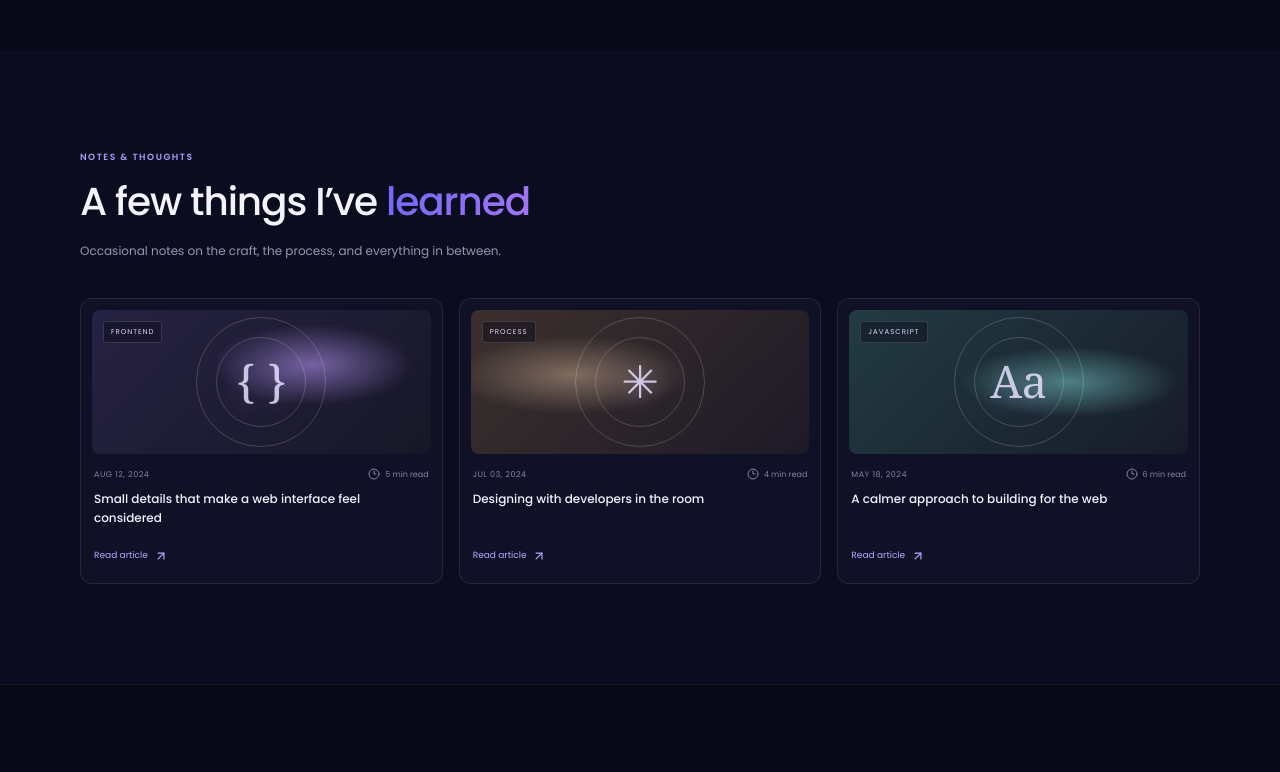
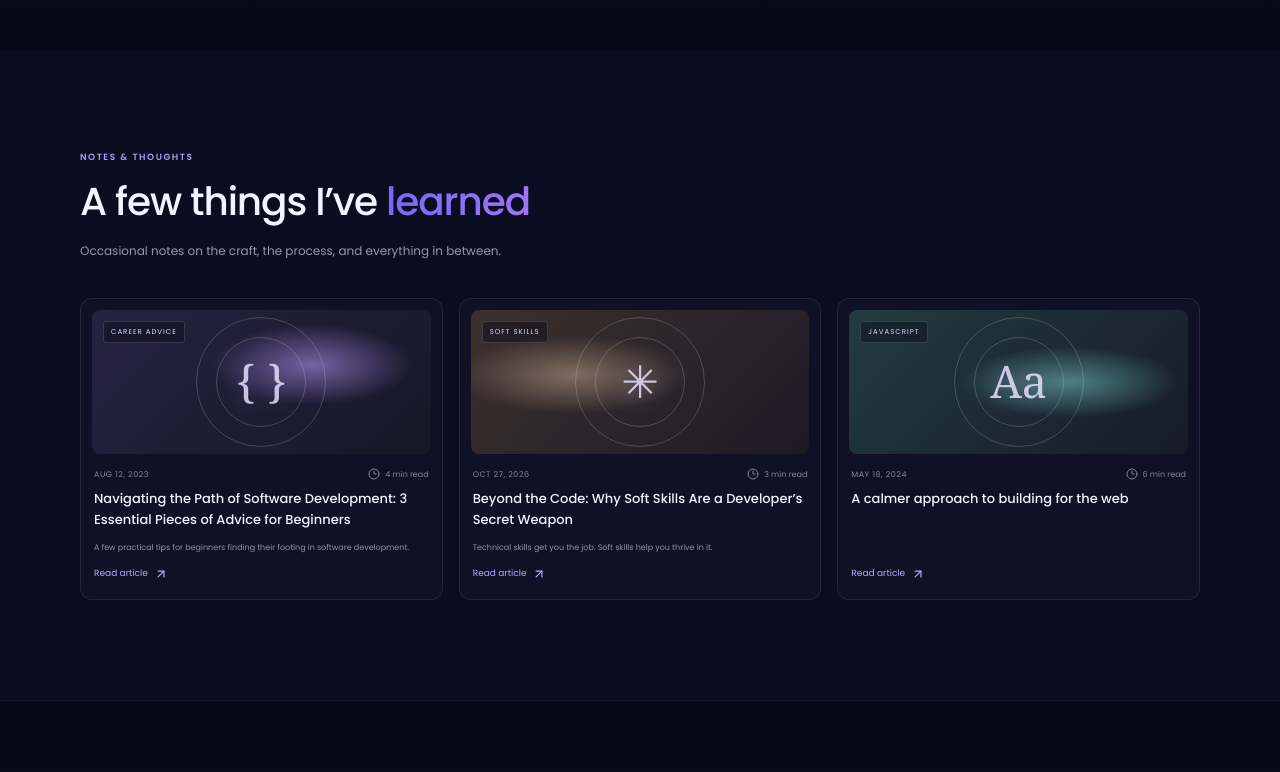
Before and after one commit to mariegrace31/mgportfolio, a Next.js app: page / in a window 1280 px wide. Shown: the part 3197-3969 px from the top of the page. Built offline with nearby package versions, Linux system fonts and the light colour scheme.

Commit message:
Update articles page

```diff
--- a/app/globals.css
+++ b/app/globals.css
@@ -140,6 +140,16 @@ button, a { -webkit-tap-highlight-color: transparent; }
 .project-card { height:100%; display:flex; flex-direction:column; }
 .project-info { display:flex; flex:1; flex-direction:column; }
 .project-actions { margin-top:auto; padding-top:15px; }
+.projects-grid > * { display:flex; }.projects-grid > * > .project-card { width:100%; }
+.blog-grid { grid-auto-rows:1fr; align-items:stretch; }
+.blog-grid > * { display:flex; }
+.blog-card { width:100%; height:100%; display:flex; flex-direction:column; }
+.blog-card .project-link { margin-top:auto; padding-top:12px; }
+.blog-card h3 { font-size:13px; }
+.blog-description { margin:7px 2px 0; color:#9391ab; font-size:8px; line-height:1.65; }
+.carousel-dots button { width:5px; height:5px; flex:0 0 auto; padding:0; border:0; border-radius:999px; background:#48465d; cursor:pointer; transition:width .28s ease,background .28s ease,box-shadow .28s ease; }
+.carousel-dots button.current { width:19px; background:var(--gradient); box-shadow:0 0 12px rgb(139 115 255 / 40%); }
+.carousel-dots button:focus-visible { outline:2px solid #a276f5; outline-offset:4px; }
 @media (max-width:650px) {
   .projects-grid { display:grid; grid-auto-flow:column; grid-auto-columns:88%; grid-template-rows:1fr; overflow-x:auto; }
   .projects-grid > * { flex:none; height:100%; }
@@ -147,8 +157,19 @@ button, a { -webkit-tap-highlight-color: transparent; }
 }
 @media (max-width:650px) {
   .hero-copy h1 { font-size:36px; }
-  .tech-label { display:none; }
-  .code-card { bottom:-7px; }
+  .tech-row { display:none; }
+  .hero-art-wrap { display:grid; min-height:365px; margin-top:9px; }
+  .code-card { bottom:-28px; }
   .hero-actions .button { min-height:36px; padding-inline:10px; font-size:9px; }
-  .projects-grid { grid-auto-columns:78%; }
+  .projects-grid { display:flex; width:100vw; margin-left:calc(50% - 50vw); padding-inline:8px; grid-template-columns:unset; grid-auto-flow:unset; grid-auto-columns:unset; align-items:stretch; gap:8px; }
+  .projects-grid > * { flex:0 0 95%; align-self:stretch; width:95%; min-width:95%; max-width:95%; }
+  .projects-grid > * > .project-card { width:100%; min-height:100%; }
+  .project-action { min-height:34px; }
+  .blog-grid { grid-auto-rows:1fr; }
+  .blog-card { display:grid; grid-template-rows:auto auto 1fr auto; }
+  .blog-card .blog-art { grid-column:1; grid-row:1/5; }
+  .blog-meta { grid-column:2; grid-row:1; }
+  .blog-card h3 { grid-column:2; grid-row:2; font-size:11px; }
+  .blog-card-featured .blog-description { grid-column:2; grid-row:3; }
+  .blog-card .project-link { grid-column:2; grid-row:4; align-self:end; margin-top:0; padding-top:8px; }
 }
--- a/components/sections/Blog.jsx
+++ b/components/sections/Blog.jsx
@@ -1,2 +1,2 @@
 import { ArrowUpRight, Clock3 } from "lucide-react"; import Container from "@/components/ui/Container"; import Card from "@/components/ui/Card"; import SectionTitle from "@/components/ui/SectionTitle"; import Reveal from "@/components/ui/Reveal"; import { articles } from "@/data/blog";
-export default function Blog(){return <section id="blog" className="section section-blog"><Container><div className="blog-heading"><SectionTitle eyebrow="NOTES & THOUGHTS" title={<>A few things I’ve <span className="gradient-text">learned</span></>} description="Occasional notes on the craft, the process, and everything in between."/></div><div className="blog-grid">{articles.map((a,i)=><Reveal key={a.title} delay={i*.08}><Card className="blog-card"><div className={`blog-art blog-art-${i+1}`}><span className="blog-art-label">{a.category}</span><span className="blog-art-shape">{i===0?"{ }":i===1?"✳":"Aa"}</span></div><div className="blog-meta"><span>{a.date}</span><span><Clock3 size={12}/>{a.read}</span></div><h3>{a.title}</h3><a className="project-link" href="#contact">Read article <ArrowUpRight size={14}/></a></Card></Reveal>)}</div></Container></section>}
+export default function Blog(){return <section id="blog" className="section section-blog"><Container><div className="blog-heading"><SectionTitle eyebrow="NOTES & THOUGHTS" title={<>A few things I’ve <span className="gradient-text">learned</span></>} description="Occasional notes on the craft, the process, and everything in between."/></div><div className="blog-grid">{articles.map((a,i)=><Reveal key={a.title} delay={i*.08}><Card className={`blog-card ${a.description ? "blog-card-featured" : ""}`}><div className={`blog-art blog-art-${i+1}`}><span className="blog-art-label">{a.category}</span><span className="blog-art-shape">{i===0?"{ }":i===1?"✳":"Aa"}</span></div><div className="blog-meta"><span>{a.date}</span><span><Clock3 size={12}/>{a.read}</span></div><h3>{a.title}</h3>{a.description&&<p className="blog-description">{a.description}</p>}<a className="project-link" href={a.href||"#contact"} target={a.href?"_blank":undefined} rel={a.href?"noreferrer":undefined}>Read article <ArrowUpRight size={14}/></a></Card></Reveal>)}</div></Container></section>}
--- a/components/sections/Projects.jsx
+++ b/components/sections/Projects.jsx
@@ -1,3 +1,6 @@
+"use client";
+
+import { useRef, useState } from "react";
 import Image from "next/image";
 import { ArrowUpRight } from "lucide-react";
 import yetuImage from "@/app/assets/yetuqahwah.png";
@@ -18,10 +21,38 @@ const projectImages = {
 };
 
 export default function Projects() {
+  const projectsGridRef = useRef(null);
+  const [activeProject, setActiveProject] = useState(0);
+
+  function updateActiveProject() {
+    const container = projectsGridRef.current;
+    if (!container) return;
+    const center = container.getBoundingClientRect().left + container.clientWidth / 2;
+    let nextActive = 0;
+    let nearestDistance = Number.POSITIVE_INFINITY;
+    Array.from(container.children).forEach((card, index) => {
+      const cardBounds = card.getBoundingClientRect();
+      const distance = Math.abs(cardBounds.left + cardBounds.width / 2 - center);
+      if (distance < nearestDistance) {
+        nearestDistance = distance;
+        nextActive = index;
+      }
+    });
+    setActiveProject((current) => current === nextActive ? current : nextActive);
+  }
+
+  function scrollToProject(index) {
+    const container = projectsGridRef.current;
+    const card = container?.children[index];
+    if (!container || !card) return;
+    const offset = card.getBoundingClientRect().left - container.getBoundingClientRect().left + container.scrollLeft;
+    container.scrollTo({ left: offset, behavior: "smooth" });
+  }
+
   return <section id="projects" className="section section-projects"><Container>
     <div className="projects-heading"><SectionTitle eyebrow="SELECTED PROJECTS" title={<>Some of My <span className="gradient-text">Recent Work</span></>} description="A selection of projects shaped by collaboration, curiosity, and care."/></div>
     <p className="projects-note">These are selected projects I worked on as a freelancer; projects I built as part of an organization team are not included.</p>
-    <div className="projects-grid">{projects.map((project, index) => <Reveal key={project.title} delay={index * .09}>
+    <div className="projects-grid" ref={projectsGridRef} onScroll={updateActiveProject} aria-label="Featured projects">{projects.map((project, index) => <Reveal key={project.title} delay={index * .09}>
       <Card className="project-card">
         <div className={`project-visual visual-${project.visual}`}>
           <div className="project-image-frame"><Image src={projectImages[project.visual]} alt={`Screenshot of the ${project.title} website`} fill sizes="(max-width: 650px) 70vw, (max-width: 900px) 36vw, 28vw" className="project-image"/></div>
@@ -37,6 +68,6 @@ export default function Projects() {
         </div>
       </Card>
     </Reveal>)}</div>
-    <div className="carousel-dots" aria-label="Project slides"><span className="current"/><span/><span/></div>
+    <div className="carousel-dots" role="group" aria-label="Choose a project">{projects.map((project, index) => <button key={project.title} type="button" className={activeProject === index ? "current" : ""} aria-label={`Show project ${index + 1}: ${project.title}`} aria-current={activeProject === index ? "true" : undefined} onClick={() => scrollToProject(index)}/>)}</div>
   </Container></section>;
 }
--- a/data/blog.js
+++ b/data/blog.js
@@ -1,5 +1,19 @@
 export const articles = [
-  { category: "FRONTEND", date: "AUG 12, 2024", title: "Small details that make a web interface feel considered", read: "5 min read" },
-  { category: "PROCESS", date: "JUL 03, 2024", title: "Designing with developers in the room", read: "4 min read" },
+  {
+    category: "CAREER ADVICE",
+    date: "AUG 12, 2023",
+    title: "Navigating the Path of Software Development: 3 Essential Pieces of Advice for Beginners",
+    description: "A few practical tips for beginners finding their footing in software development.",
+    read: "4 min read",
+    href: "https://medium.com/@mariegracebmg/navigating-the-path-of-software-development-3-essential-pieces-of-advice-for-beginners-ec472ef7880b",
+  },
+  {
+    category: "SOFT SKILLS",
+    date: "OCT 27, 2026",
+    title: "Beyond the Code: Why Soft Skills Are a Developer’s Secret Weapon",
+    description: "Technical skills get you the job. Soft skills help you thrive in it.",
+    read: "3 min read",
+    href: "https://medium.com/@mariegracebmg/beyond-the-code-why-soft-skills-are-a-developers-secret-weapon-af13ae15a852",
+  },
   { category: "JAVASCRIPT", date: "MAY 18, 2024", title: "A calmer approach to building for the web", read: "6 min read" },
 ];
```
